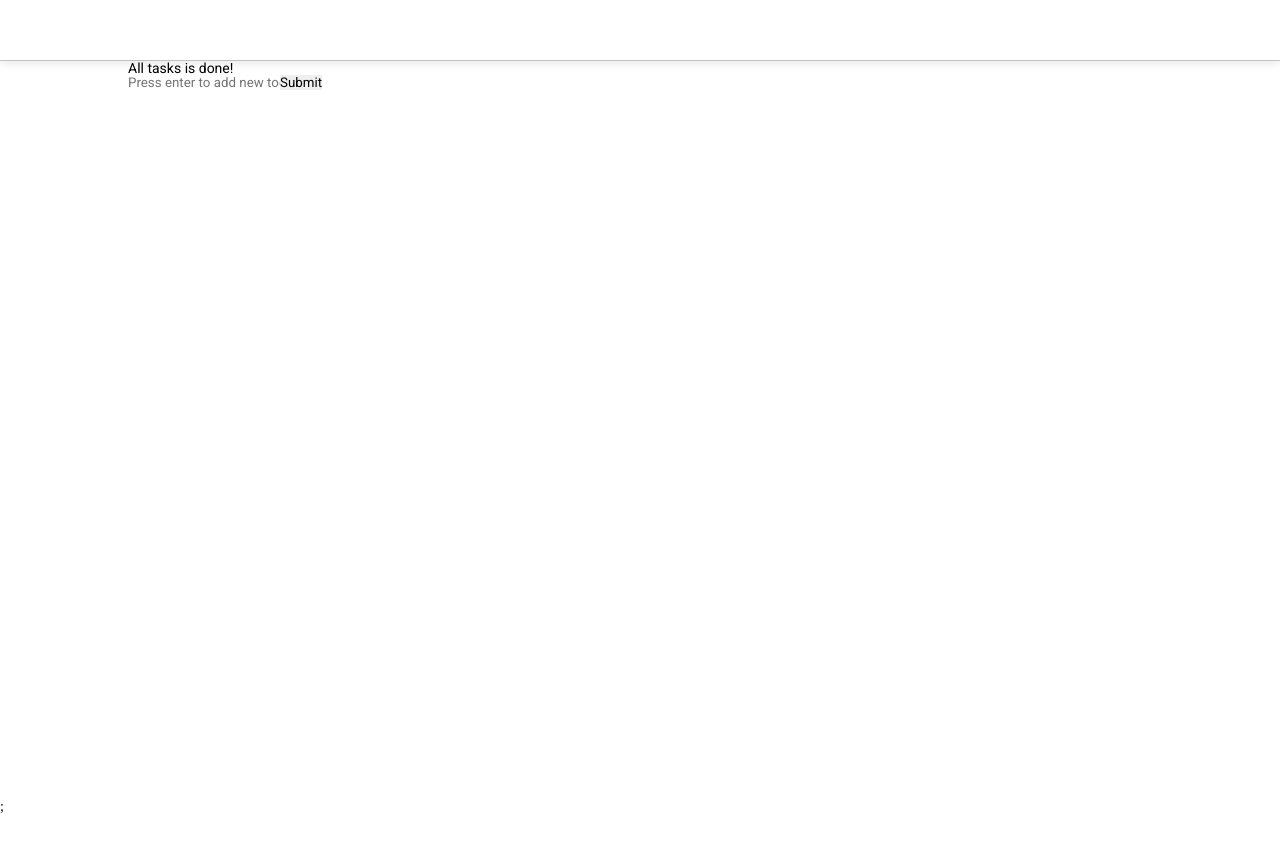
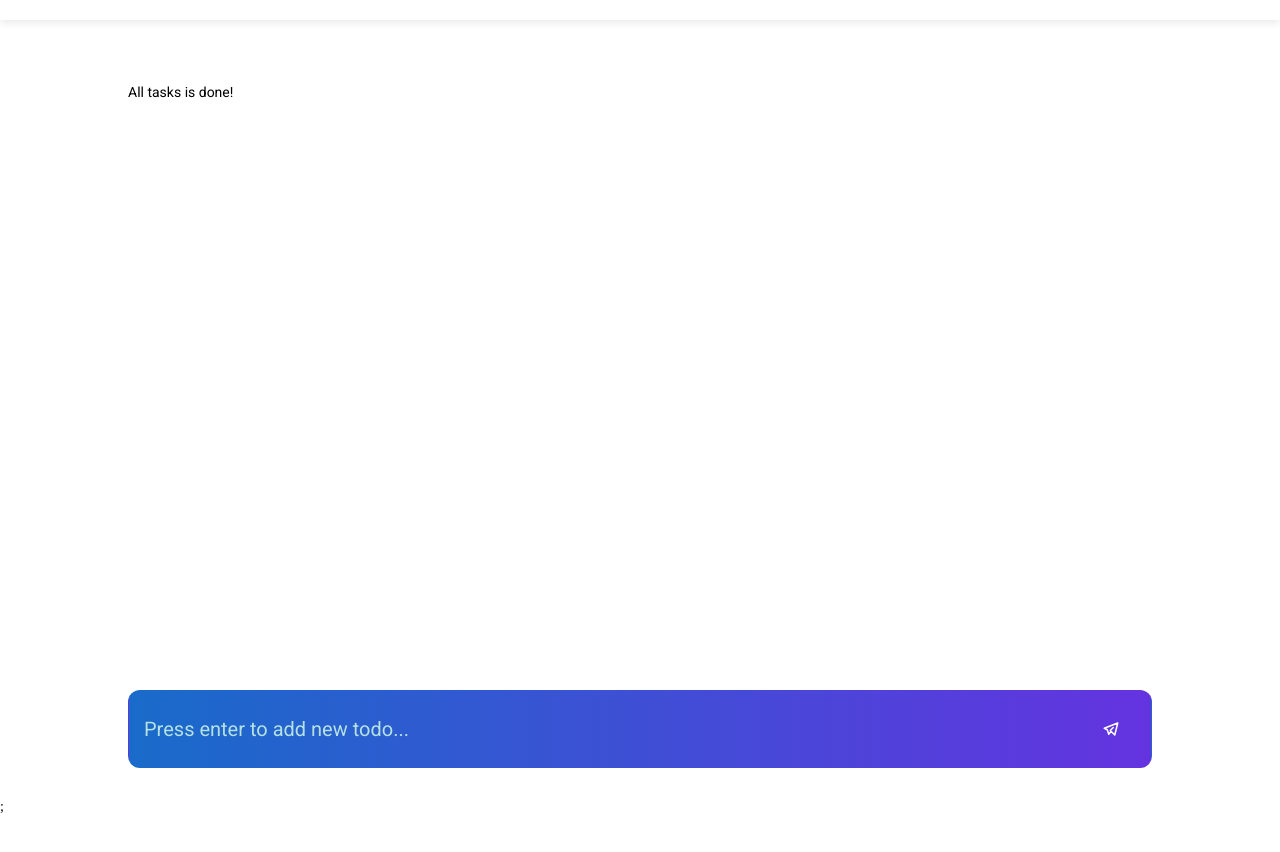
Before and after one commit to Dead-Reaven/25-todo-app-v2, a React (Create React App) app: page / in a window 1280 px wide. Shown: the top 852 px of the page. Before the commit the page ends 814 px from the top, so only its background shows below. Built offline with nearby package versions, Linux system fonts and the light colour scheme.

Commit message:
header button clear all now show completed todo count

```diff
--- a/src/View/CSS/App.css
+++ b/src/View/CSS/App.css
@@ -8,6 +8,7 @@ html {
 	height: 100vh;
 	font-family: 'Roboto', sans-serif;
 }
+
 .content {
 	max-width: 80%;
 	margin: 0px auto;
@@ -17,118 +18,27 @@ html {
 	-webkit-box-shadow: 0px 2px 10px 0px rgba(0, 0, 0, 0.1);
 	box-shadow: 0px 2px 10px 0px rgba(0, 0, 0, 0.1);
 }
-
-/* todo list */
-.container__todos {
-	height: 70vh;
-	padding: 15px;
-	overflow-y: auto;
+.blue-gradient {
+	background: linear-gradient(to right, #196bca, #6433e0);
+	background-color: #196bca;
+	color: #fff;
+	font-size: 18px;
+	font-weight: 400;
+	font-style: normal;
+	text-decoration: none;
+	padding: 14px 15px;
+	border: 1px solid rgba(0, 0, 0, 0);
+	border-radius: 12px;
+	display: inline-flex;
+	transition: all 0.3s;
 }
 
-/* todo card */
-.todo,
-.completed-todo {
-	display: flex;
-	flex-direction: column;
-	min-height: fit-content;
-	padding: 15px;
-	border: 1px solid #c1c1c1;
-	border-radius: 10px;
-	margin-bottom: 25px;
-}
-/* completed */
-.completed-todo {
-	color: #c1c1c1;
+.blue-gradient:hover {
+	content: 'clear';
+	background: linear-gradient(to right, #1866c0, #5f30d5);
+	background-color: #1866c0;
 }
 
-.todo__header {
-	display: flex;
-	justify-content: space-between;
-	align-items: center;
-	padding-bottom: 10px;
+.blue-gradient:active {
+	transform: scale(0.95);
 }
-
-.todo__header__title {
-	font-size: 20px;
-	font-weight: bold;
-}
-
-.todo__header__buttons {
-	display: flex;
-	justify-content: space-between;
-	width: 80px;
-}
-
-.todo__header__buttons > * {
-	width: 30px;
-	height: 30px;
-	background-color: white;
-	color: #c1c1c1;
-	border-radius: 50%;
-	transition: all 0.3s;
-}
-.todo__header__buttons > *:hover {
-	transform: scale(120%);
-}
-.todo__header__btn-del:hover {
-	color: red;
-}
-.todo__header__btn-done:hover {
-	color: #54c41d;
-}
-
-.todo__header__btn-return:hover {
-	color: orange;
-}
-
-.todo__body {
-	align-items: center;
-	flex: auto 1 1;
-	flex-wrap: nowrap;
-	padding: 0px 80px 0px 20px;
-}
-
-.todo__body__text {
-	width: 100%;
-	height: 100%;
-	text-align: justify;
-	line-height: 16px;
-}
-
-/* footer */
-.todo__footer {
-	display: flex;
-	justify-content: space-between;
-	align-content: stretch;
-	padding-top: 15px;
-	font-size: 13px;
-	font-weight: 300;
-	font-style: italic;
-}
-
-.time-start {
-}
-.time-end {
-	display: flex;
-	align-content: center;
-}
-.time-end__completed {
-	color: #54c41d;
-}
-.completed-ico {
-	font-size: 10px;
-	color: #54c41d;
-	border: 1px solid #54c41d;
-	background: #54c41d;
-	color: #339611;
-	border-radius: 50%;
-	margin-right: 5px;
-}
-.date {
-	color: #339611;
-	font-weight: 700;
-}
-
-.container__form {
-	width: 80%;
-}
--- /dev/null
+++ b/src/View/CSS/footer.css
@@ -0,0 +1,29 @@
+footer {
+	height: 30%;
+}
+.form {
+	display: flex;
+	align-items: center;
+	justify-content: center;
+	height: 70%;
+}
+
+.input__container {
+	display: flex;
+	gap: 15px;
+	width: 100%;
+}
+.input__container.blue-gradient:active {
+	transform: none;
+}
+
+.input__container__text-input {
+	background: none;
+	color: white;
+	width: 100%;
+	font-size: 20px;
+}
+
+.input__container__text-input::placeholder {
+	color: rgb(181, 225, 225);
+}
--- /dev/null
+++ b/src/View/CSS/header.css
@@ -0,0 +1,36 @@
+header {
+	display: contents;
+	position: sticky;
+	height: 60px;
+	background: rgba(255, 255, 255, 0);
+	padding-bottom: 25px;
+}
+
+.nav__container {
+	display: flex;
+	align-items: center;
+	padding: 10px 0px;
+	margin-top: 0px;
+	height: 100%;
+}
+
+.actions-buttons > button {
+	margin-left: 15px;
+}
+
+.inactive {
+	background: none;
+	color: #c1c1c1;
+	border: 1px #c1c1c1 solid;
+}
+
+.blue-gradient > span {
+	font-size: 14px;
+	padding-left: 4px;
+}
+.actions-buttons > .inactive:hover {
+	cursor: default;
+}
+.actions-buttons > .inactive:active {
+	transform: none;
+}
--- /dev/null
+++ b/src/View/CSS/main.css
@@ -0,0 +1,119 @@
+main{
+    height: 70vh;
+}
+
+
+/* todo list */
+.container__todos {
+    height: 100%;
+	padding: 15px;
+	overflow-y: auto;
+}
+
+/* todo card */
+.todo,
+.completed-todo {
+	display: flex;
+	flex-direction: column;
+	min-height: fit-content;
+	padding: 15px;
+	border: 1px solid #c1c1c1;
+	border-radius: 10px;
+	margin-bottom: 25px;
+}
+/* completed */
+.completed-todo {
+	color: #c1c1c1;
+}
+
+.todo__header {
+	display: flex;
+	justify-content: space-between;
+	align-items: center;
+	padding-bottom: 10px;
+}
+
+.todo__header__title {
+	font-size: 20px;
+	font-weight: bold;
+}
+
+.todo__header__buttons {
+	display: flex;
+	justify-content: space-between;
+	width: 80px;
+}
+
+.todo__header__buttons > * {
+	width: 30px;
+	height: 30px;
+	background-color: white;
+	color: #c1c1c1;
+	border-radius: 50%;
+	transition: all 0.3s;
+}
+.todo__header__buttons > *:hover {
+	transform: scale(120%);
+}
+.todo__header__btn-del:hover {
+	color: red;
+}
+.todo__header__btn-done:hover {
+	color: #54c41d;
+}
+
+.todo__header__btn-return:hover {
+	color: orange;
+}
+
+.todo__body {
+	align-items: center;
+	flex: auto 1 1;
+	flex-wrap: nowrap;
+	padding: 0px 80px 0px 20px;
+}
+
+.todo__body__text {
+	width: 100%;
+	height: 100%;
+	text-align: justify;
+	line-height: 16px;
+}
+
+/* footer */
+.todo__footer {
+	display: flex;
+	justify-content: space-between;
+	align-content: stretch;
+	padding-top: 15px;
+	font-size: 13px;
+	font-weight: 300;
+	font-style: italic;
+}
+
+.time-start {
+}
+.time-end {
+	display: flex;
+	align-content: center;
+}
+.time-end__completed {
+	color: #54c41d;
+}
+.completed-ico {
+	font-size: 10px;
+	color: #54c41d;
+	border: 1px solid #54c41d;
+	background: #54c41d;
+	color: #339611;
+	border-radius: 50%;
+	margin-right: 5px;
+}
+.date {
+	color: #339611;
+	font-weight: 700;
+}
+
+.container__form {
+	width: 80%;
+}
--- a/src/View/CSS/nav.css
+++ /dev/null
@@ -1,41 +0,0 @@
-nav {
-	display: block;
-	position: sticky;
-	height: 60px;
-	font-size: 24px;
-	border-bottom: 1px solid #c1c1c1;
-}
-
-.nav__container {
-	display: flex;
-	align-items: center;
-	margin-top: 0px;
-	height: 100%;
-}
-
-.actions-buttons > button {
-	background: linear-gradient(to right, #196bca, #6433e0);
-	background-color: #196bca;
-	color: #fff;
-	font-size: 18px;
-	font-weight: 400;
-	font-style: normal;
-	text-decoration: none;
-	padding: 14px 15px;
-	border: 0px solid #000;
-	border-radius: 12px;
-	display: inline-flex;
-	justify-content: center;
-	align-items: center;
-	margin-left: 15px;
-}
-
-.actions-buttons > button:hover {
-	content: 'clear';
-	background: linear-gradient(to right, #1866c0, #5f30d5);
-	background-color: #1866c0;
-
-}
-.actions-buttons > button:active {
-	transform: scale(0.95);
-}
--- a/src/View/Components/ActionsButtons.js
+++ b/src/View/Components/ActionsButtons.js
@@ -11,19 +11,36 @@ function ActionsButtons() {
 		clearCompleted,
 		countCompletedTodos,
 	} = useContext(controllerContext);
+
+	const completedTodos = countCompletedTodos();
+
 	if (isShowActionButtons())
 		return (
 			<div className='actions-buttons'>
-				<button onClick={clearTodos} data-testid='clear all' title='Clear all' className='' >
+				<button
+					onClick={clearTodos}
+					data-testid='clear all'
+					title='Clear all'
+					className='blue-gradient'
+				>
 					<RxUpdate />
 				</button>
 				<button
-					className={`${!!countCompletedTodos() ? '' : ''}`}
+					className={`${
+						!completedTodos ? 'inactive blue-gradient' : 'blue-gradient'
+					} `}
 					onClick={clearCompleted}
 					data-testid='clear completed'
 					title='Clear completed'
 				>
 					<VscChecklist />
+					<span>
+						{completedTodos
+							? `Completed ${completedTodos} todo${
+									completedTodos > 1 ? 's' : ''
+							  }`
+							: ``}
+					</span>
 				</button>
 			</div>
 		);
--- a/src/View/Components/Form.js
+++ b/src/View/Components/Form.js
@@ -1,6 +1,6 @@
 import { useState, useContext } from 'react';
+import { TbBrandTelegram } from 'react-icons/tb';
 import controllerContext from '../../controller/context/controllerContext';
-
 const Form = () => {
 	const { onSubmitForm } = useContext(controllerContext);
 	const [todoText, setTodoText] = useState('');
@@ -8,6 +8,7 @@ const Form = () => {
 	return (
 		<form
 			data-testid='form'
+			className='form'
 			onSubmit={(event) => {
 				event.preventDefault();
 
@@ -17,9 +18,10 @@ const Form = () => {
 				}
 			}}
 		>
-			<div>
+			<div className='input__container blue-gradient '>
 				<input
 					placeholder='Press enter to add new todo...'
+					className='  input__container__text-input'
 					type='text'
 					value={todoText}
 					autoComplete='off'
@@ -27,8 +29,13 @@ const Form = () => {
 					onChange={(event) => setTodoText(event.target.value)}
 				/>
 
-				<button type='submit' data-testid='btn submit'>
-					Submit
+				<button
+					type='submit'
+					data-testid='btn submit'
+					className='blue-gradient'
+					style={{background:'none'}}
+				>
+					<TbBrandTelegram />
 				</button>
 			</div>
 		</form>
--- a/src/View/Components/Todo.js
+++ b/src/View/Components/Todo.js
@@ -1,10 +1,9 @@
 import { useContext } from 'react';
 import controllerContext from '../../controller/context/controllerContext';
-import { BiCheck } from 'react-icons/bi';
-import { RxCross2 } from 'react-icons/rx';
+import { BiArrowBack, BiCheck } from 'react-icons/bi';
 import { RiDeleteBin6Line } from 'react-icons/ri';
 import { BsCheck2 } from 'react-icons/bs';
-import {RxPencil1} from 'react-icons/rx'
+// import {RxPencil1} from 'react-icons/rx'
 
 const Todo = ({ todo }) => {
 	const { text, isCompleted, id, timeStart, timeEnd } = todo;
@@ -24,7 +23,7 @@ const Todo = ({ todo }) => {
 						onClick={() => toggleIsCompleted(id)}
 					>
 						{isCompleted ? (
-							<RxCross2 className='todo__header__btn-return' />
+							<BiArrowBack className='todo__header__btn-return' />
 						) : (
 							<BiCheck className='todo__header__btn-done' />
 						)}
--- a/src/View/Components/Todolist.js
+++ b/src/View/Components/Todolist.js
@@ -1,26 +1,14 @@
-import { useContext } from 'react';
-import controllerContext from '../../controller/context/controllerContext';
 import Todo from './Todo';
 
 const Todolist = ({ todos }) => {
-	const { countCompletedTodos } = useContext(controllerContext);
-	const completedTodosNumber = countCompletedTodos();
-
 	// if list is empty output massage
 	if (!todos.length)
 		return <h1 data-testid='empty list'>All tasks is done!</h1>;
-	// const fakeTodos = [{ text: 'Todo one asd lorem Todo one asd Todo one asd Todo one asd lorem Todo one asd Todo one asd Todo one asd lorem Todo one asd Todo one asd Todo one asd lorem Todo one asd Todo one asd Todo one asd lorem Todo one asd Todo one asd Todo one asd lorem Todo one asd Todo one asd Todo one asd lorem Todo one asd Todo one asd v Todo one asd lorem Todo one asd Todo one asd Todo one asd lorem Todo one asd Todo one asd Todo one asd lorem Todo one asd Todo one asd Todo one asd lorem Todo one asd Todo one asd Todo one asd lorem Todo one asd Todo one asd Todo one asd lorem Todo one asd Todo one asd Todo one asd lorem Todo one asd Todo one asd Todo one asd lorem Todo one asd Todo one asdTodo one asd lorem Todo one asd Todo one asd Todo one asd lorem Todo one asd Todo one asd Todo one asd lorem Todo one asd Todo one asdTodo one asd lorem Todo one asd Todo one asd Todo one asd lorem Todo one asd Todo one asd  ', isCompleted: false }];
 	return (
 		<div data-testid='todo list' className='container__todos'>
 			{todos.map((todo) => (
 				<Todo todo={todo} key={todo.id} />
 			))}
-			<h1>
-				Completed
-				{completedTodosNumber > 1
-					? ` ${completedTodosNumber} todos`
-					: ` ${completedTodosNumber} todo`}
-			</h1>
 		</div>
 	);
 };
--- a/src/View/View.jsx
+++ b/src/View/View.jsx
@@ -2,27 +2,31 @@ import Form from './Components/Form';
 import Todolist from './Components/Todolist';
 import ActionsButtons from './Components/ActionsButtons';
 
+import './CSS/App.css';
+import './CSS/header.css';
+import './CSS/main.css';
+import './CSS/footer.css';
+import './CSS/scroll-bar.css';
 import './CSS/null.css';
-import './CSS/App.css';
-import './CSS/nav.css';
-import './CSS/scroll-bar.css';
 
 function View({ todos }) {
 	return (
 		<div className='App'>
 			<header>
 				<nav className='shadow'>
-					<div className='content nav__container'>
+					<div className='content nav__container '>
 						<ActionsButtons />
 					</div>
 				</nav>
 			</header>
-			<main>
-				<div className='content'>
-					<Todolist todos={todos} />
-					<Form />
-				</div>
+
+			<main className='content'>
+				<Todolist todos={todos} />
 			</main>
+
+			<footer className='content'>
+				<Form />
+			</footer>
 		</div>
 	);
 }
```
